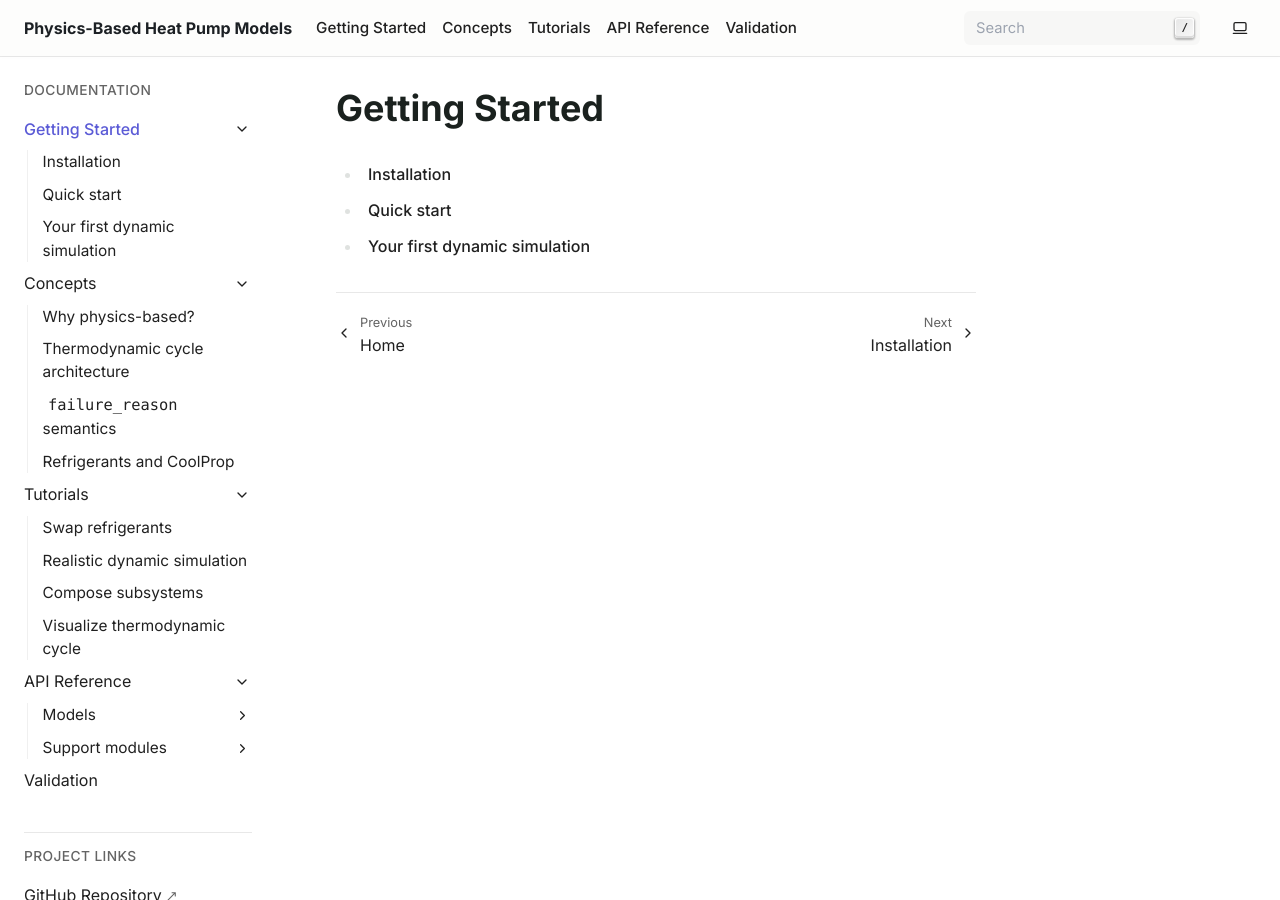
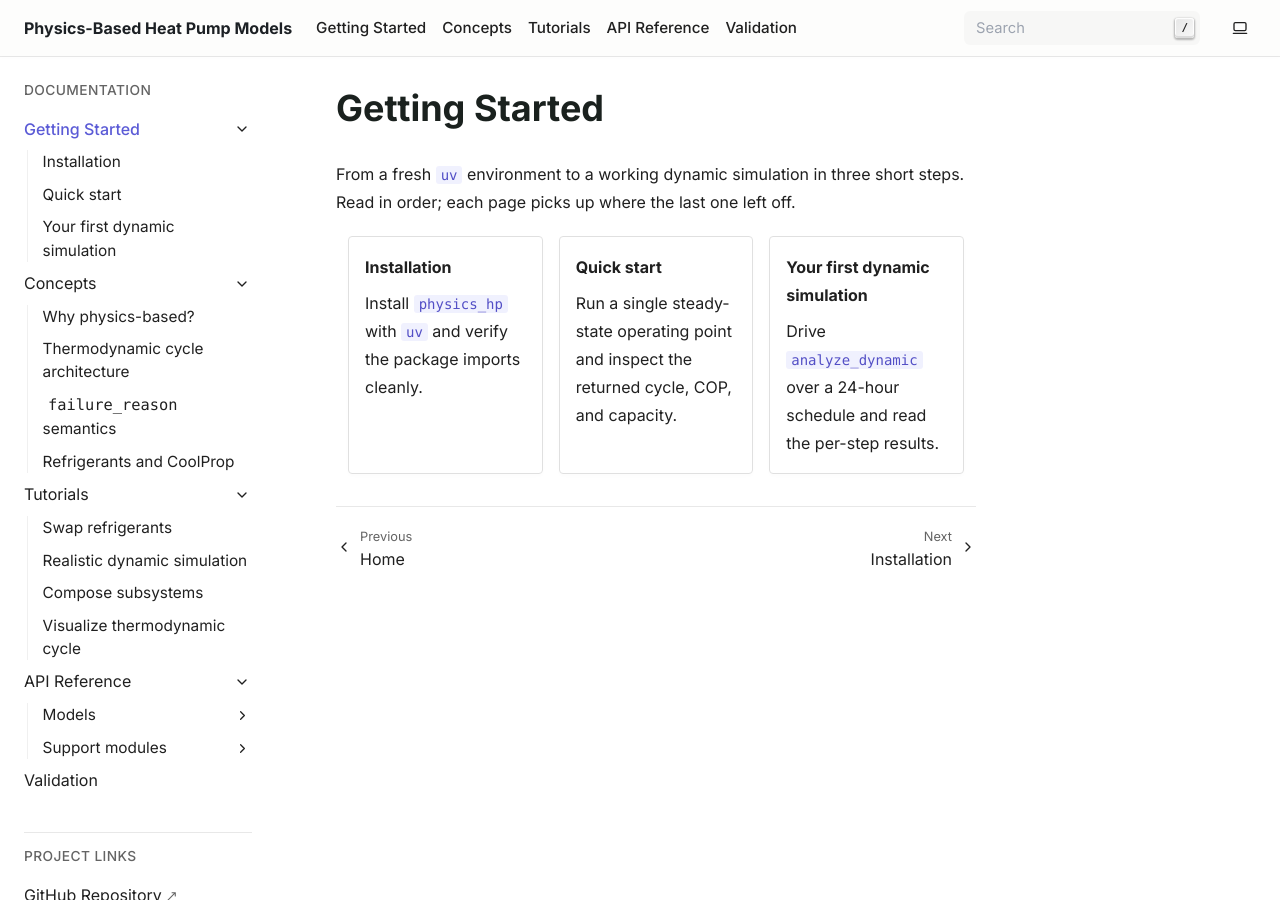
Before and after one commit to bet-lab/tmhp, a Sphinx documentation site: the page built from docs/source/getting-started/index.rst, in a window 1280 px wide and 900 px high. Built offline with Sphinx 7.4.7, drawn with Linux system fonts in a browser that asks for light colours.

Commit message:
docs: fill empty Getting Started index with grid cards (#128)
The page rendered as just a heading + auto-generated bullet list,
duplicating what the sidebar already shows. Adds a short lead +
three grid cards (Installation / Quick start / First dynamic
simulation) that mirror Concepts and Tutorials.

Closes #119

```diff
--- a/docs/source/getting-started/index.rst
+++ b/docs/source/getting-started/index.rst
@@ -2,8 +2,37 @@
 Getting Started
 ===============
 
+From a fresh ``uv`` environment to a working dynamic simulation in
+three short steps. Read in order; each page picks up where the last
+one left off.
+
+.. grid:: 1 2 3 3
+    :gutter: 3
+
+    .. grid-item-card:: Installation
+        :link: installation
+        :link-type: doc
+
+        Install ``physics_hp`` with ``uv`` and verify the
+        package imports cleanly.
+
+    .. grid-item-card:: Quick start
+        :link: quickstart
+        :link-type: doc
+
+        Run a single steady-state operating point and inspect
+        the returned cycle, COP, and capacity.
+
+    .. grid-item-card:: Your first dynamic simulation
+        :link: first-dynamic-simulation
+        :link-type: doc
+
+        Drive ``analyze_dynamic`` over a 24-hour schedule and
+        read the per-step results.
+
 .. toctree::
     :maxdepth: 1
+    :hidden:
 
     installation
     quickstart
```
